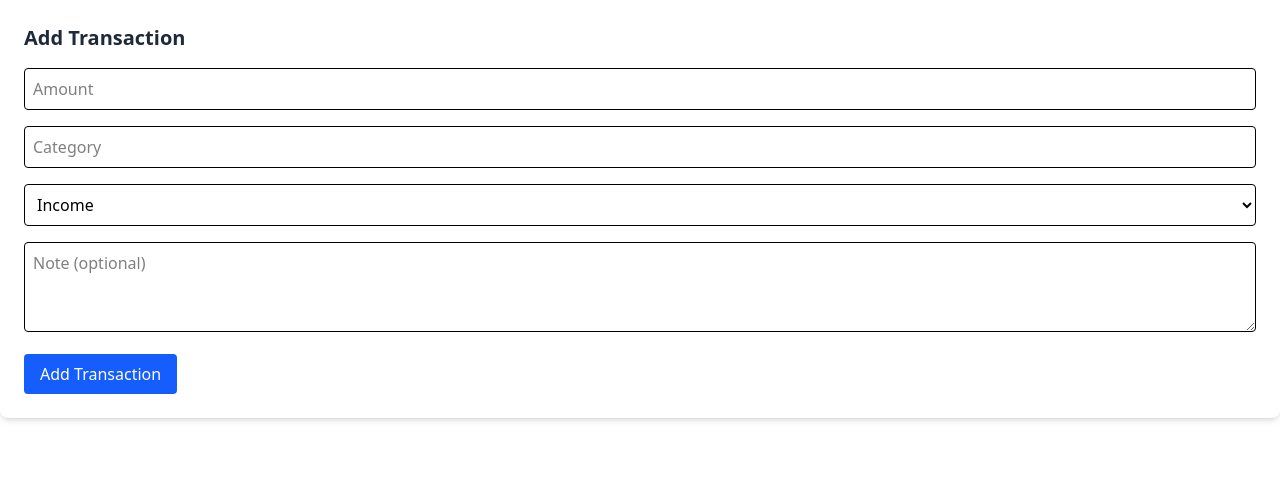
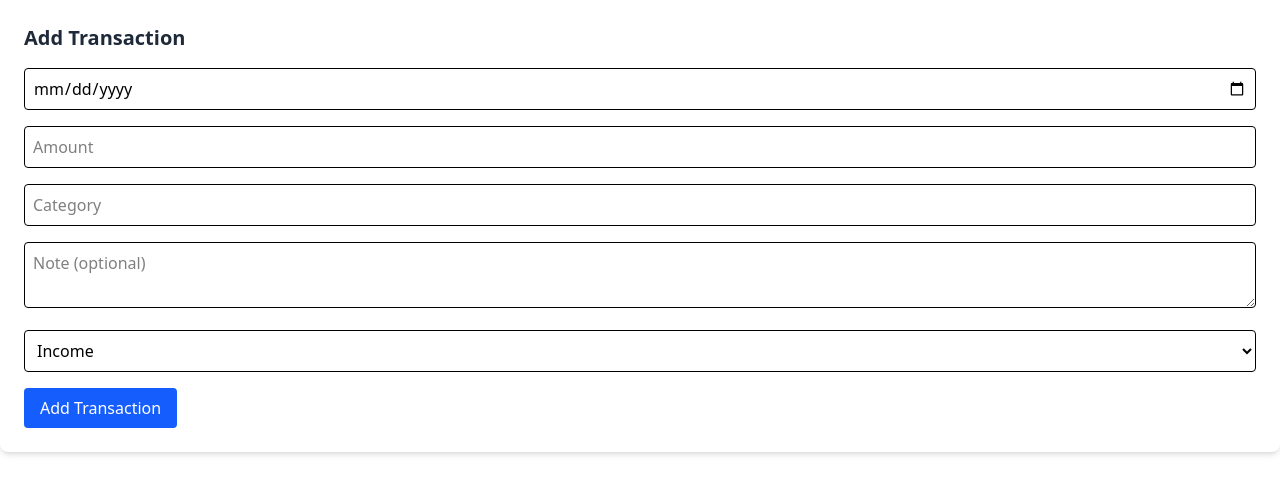
Before and after one commit to pritam2615/FinTrack, a React (Vite) app in the folder frontend/: page /add in a window 1280 px wide. Shown: the top 494 px of the page. Built offline with nearby package versions, Linux system fonts and the light colour scheme.

Commit message:
view edit delete button added

```diff
--- /dev/null
+++ b/frontend/src/components/TransactionDetailModal.jsx
@@ -0,0 +1,23 @@
+export default function TransactionDetailModal({ transaction, onClose }) {
+  if (!transaction) return null;
+
+  return (
+    <div className="fixed inset-0 bg-black bg-opacity-50 flex items-center justify-center">
+      <div className="bg-white p-6 rounded shadow-lg w-80">
+        <h2 className="text-xl font-bold mb-4">Transaction Details</h2>
+        <p><strong>Type:</strong> {transaction.type}</p>
+        <p><strong>Category:</strong> {transaction.category}</p>
+        <p><strong>Amount:</strong> ₹{transaction.amount}</p>
+        <p><strong>Date:</strong> {new Date(transaction.date).toLocaleDateString()}</p>
+        <p><strong>Note:</strong> {transaction.note || "No note"}</p>
+
+        <button
+          className="mt-4 bg-blue-600 text-white px-4 py-2 rounded"
+          onClick={onClose}
+        >
+          Close
+        </button>
+      </div>
+    </div>
+  );
+}
--- a/frontend/src/components/TransactionForm.jsx
+++ b/frontend/src/components/TransactionForm.jsx
@@ -1,13 +1,34 @@
-import { useState } from "react";
+import { useState, useEffect } from "react";
 import axiosInstance from "../services/axiosInstance";
 
-export default function TransactionForm({ onAdd }) {
+export default function TransactionForm({
+  onAdd,
+  editingTransaction,
+  onUpdateComplete,
+}) {
   const [form, setForm] = useState({
+    type: "Income",
+    category: "",
     amount: "",
-    category: "",
-    type: "income", // ✅ model expects lowercase: "income" or "expense"
-    note: "",       // ✅ added optional note field
+    date: "",
+    note: "",
   });
+
+  useEffect(() => {
+    if (editingTransaction) {
+      setForm({
+        type:
+          editingTransaction.type.charAt(0).toUpperCase() +
+          editingTransaction.type.slice(1),
+        category: editingTransaction.category,
+        amount: editingTransaction.amount,
+        date: editingTransaction.date
+          ? editingTransaction.date.substring(0, 10)
+          : "",
+        note: editingTransaction.note || "",
+      });
+    }
+  }, [editingTransaction]);
 
   const handleChange = (e) =>
     setForm({ ...form, [e.target.name]: e.target.value });
@@ -16,22 +37,71 @@ export default function TransactionForm({ onAdd }) {
     e.preventDefault();
 
     try {
-      const res = await axiosInstance.post("/api/transaction/add", form);
+      if (editingTransaction) {
+        // Update existing transaction
+        await axiosInstance.put(
+          `/api/transaction/update/${editingTransaction._id}`,
+          {
+            ...form,
+            type: form.type.toLowerCase(),
+          },
+          {
+            headers: {
+              Authorization: `Bearer ${localStorage.getItem("token")}`,
+            },
+          }
+        );
+        onUpdateComplete && onUpdateComplete();
+      } else {
+        // Add new transaction
+        await axiosInstance.post(
+          "/api/transaction/add",
+          {
+            ...form,
+            type: form.type.toLowerCase(),
+          },
+          {
+            headers: {
+              Authorization: `Bearer ${localStorage.getItem("token")}`,
+            },
+          }
+        );
+        onAdd && onAdd();
+      }
 
-      setForm({ amount: "", category: "", type: "income", note: "" });
-
-      onAdd && onAdd();
+      // Clear form
+      setForm({
+        type: "Income",
+        category: "",
+        amount: "",
+        date: "",
+        note: "",
+      });
     } catch (err) {
       console.error(
-        "Error adding transaction:",
+        "Error submitting transaction:",
         err.response?.data?.message || err.message
       );
     }
   };
 
   return (
-    <form onSubmit={handleSubmit} className="bg-white p-6 rounded-lg shadow-md space-y-4">
-      <h2 className="text-xl font-bold text-gray-800">Add Transaction</h2>
+    <form
+      onSubmit={handleSubmit}
+      className="bg-white p-6 rounded-lg shadow-md space-y-4"
+    >
+      <h2 className="text-xl font-bold text-gray-800">
+        {editingTransaction ? "Edit Transaction" : "Add Transaction"}
+      </h2>
+
+      <input
+        type="date"
+        name="date"
+        value={form.date}
+        onChange={handleChange}
+        className="w-full border p-2 rounded"
+        required
+      />
 
       <input
         type="number"
@@ -53,30 +123,30 @@ export default function TransactionForm({ onAdd }) {
         required
       />
 
-      <select
-        name="type"
-        value={form.type}
-        onChange={handleChange}
-        className="w-full border p-2 rounded"
-      >
-        <option value="income">Income</option>
-        <option value="expense">Expense</option>
-      </select>
-
       <textarea
         name="note"
         value={form.note}
         onChange={handleChange}
         placeholder="Note (optional)"
         className="w-full border p-2 rounded"
-        rows={3}
       />
+
+      <select
+        name="type"
+        value={form.type}
+        onChange={handleChange}
+        className="w-full border p-2 rounded"
+        required
+      >
+        <option value="Income">Income</option>
+        <option value="Expense">Expense</option>
+      </select>
 
       <button
         type="submit"
         className="bg-blue-600 text-white py-2 px-4 rounded hover:bg-blue-700 transition"
       >
-        Add Transaction
+        {editingTransaction ? "Update Transaction" : "Add Transaction"}
       </button>
     </form>
   );
--- a/frontend/src/components/TransactionList.jsx
+++ b/frontend/src/components/TransactionList.jsx
@@ -1,20 +1,47 @@
 import { useEffect, useState } from "react";
+import TransactionForm from "./TransactionForm";
 import axiosInstance from "../services/axiosInstance";
+import TransactionDetailModal from "./TransactionDetailModal";
 
 export default function TransactionList() {
   const [transactions, setTransactions] = useState([]);
   const [loading, setLoading] = useState(true);
+  const [editingTransaction, setEditingTransaction] = useState(null);
+  const [viewTransaction, setViewTransaction] = useState(null);
 
   const fetchTransactions = async () => {
     try {
-      const res = await axiosInstance.get("/api/transaction/all");
-      console.log("Transactions response:", res.data);
+      const res = await axiosInstance.get("/api/transaction/all", {
+        headers: { Authorization: `Bearer ${localStorage.getItem("token")}` },
+      });
       setTransactions(res.data.transactions);
     } catch (err) {
-      console.error("Error fetching transactions:", err.response?.data?.message || err.message);
+      console.error(
+        "Error fetching transactions:",
+        err.response?.data?.message || err.message
+      );
     } finally {
       setLoading(false);
     }
+  };
+
+  const handleDelete = async (id) => {
+    try {
+      await axiosInstance.delete(`/api/transaction/delete/${id}`, {
+        headers: { Authorization: `Bearer ${localStorage.getItem("token")}` },
+      });
+      fetchTransactions();
+    } catch (err) {
+      console.error(
+        "Error deleting transaction:",
+        err.response?.data?.message || err.message
+      );
+    }
+  };
+
+  const handleUpdateComplete = () => {
+    setEditingTransaction(null);
+    fetchTransactions();
   };
 
   useEffect(() => {
@@ -24,26 +51,50 @@ export default function TransactionList() {
   if (loading) return <p>Loading transactions...</p>;
 
   return (
-    <div className="p-6">
-      <h2 className="text-xl font-bold mb-4">Your Transactions</h2>
-      {transactions.length === 0 ? (
-        <p>No transactions found.</p>
-      ) : (
-        <ul className="space-y-4">
-          {transactions.map((tx) => (
-            <li key={tx._id} className="p-4 border rounded shadow">
-              <div className="flex justify-between">
-                <span className="font-semibold">{tx.category}</span>
-                <span className={tx.type === "income" ? "text-green-600" : "text-red-600"}>
-                  ₹{tx.amount}
-                </span>
-              </div>
-              <p className="text-sm text-gray-500">{new Date(tx.date).toLocaleString()}</p>
-              <p className="text-gray-700">{tx.note || "No notes"}</p>
-            </li>
-          ))}
-        </ul>
-      )}
+    <div>
+      <TransactionForm
+        editingTransaction={editingTransaction}
+        onUpdateComplete={handleUpdateComplete}
+        onAdd={fetchTransactions}
+      />
+
+      {transactions.map((txn) => (
+        <div key={txn._id} className="bg-white p-4 shadow rounded mb-3">
+          <p>
+            <strong>{txn.category}</strong> - ₹{txn.amount}
+          </p>
+          <p className="text-sm text-gray-500">
+            {txn.type} • {new Date(txn.date).toLocaleDateString()}
+          </p>
+
+          <div className="space-x-2 mt-2">
+            <button
+              className="bg-blue-500 text-white px-3 py-1 rounded"
+              onClick={() => setViewTransaction(txn)}
+            >
+              View
+            </button>
+            <button
+              className="bg-yellow-500 text-white px-3 py-1 rounded"
+              onClick={() => setEditingTransaction(txn)}
+            >
+              Edit
+            </button>
+            <button
+              className="bg-red-500 text-white px-3 py-1 rounded"
+              onClick={() => handleDelete(txn._id)}
+            >
+              Delete
+            </button>
+          </div>
+        </div>
+      ))}
+
+      {/* View Transaction Modal */}
+      <TransactionDetailModal
+        transaction={viewTransaction}
+        onClose={() => setViewTransaction(null)}
+      />
     </div>
   );
 }
```
Also changed, not shown: frontend/src/components/TransactionSummary.jsx (added).
